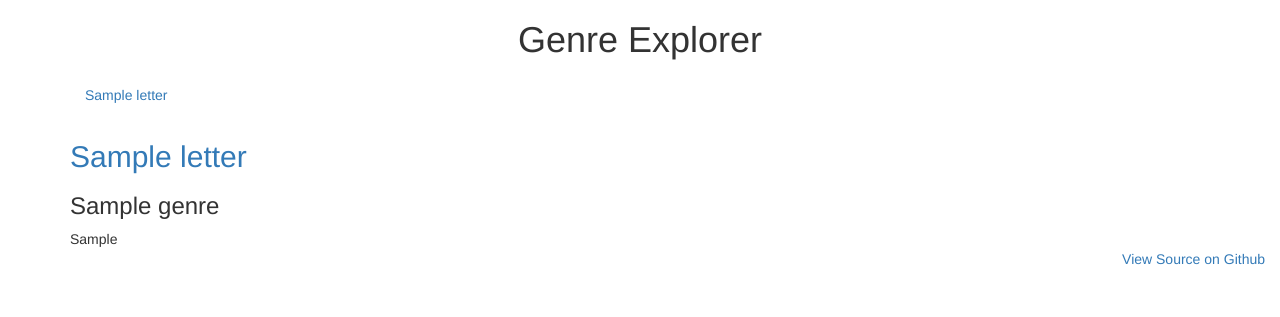
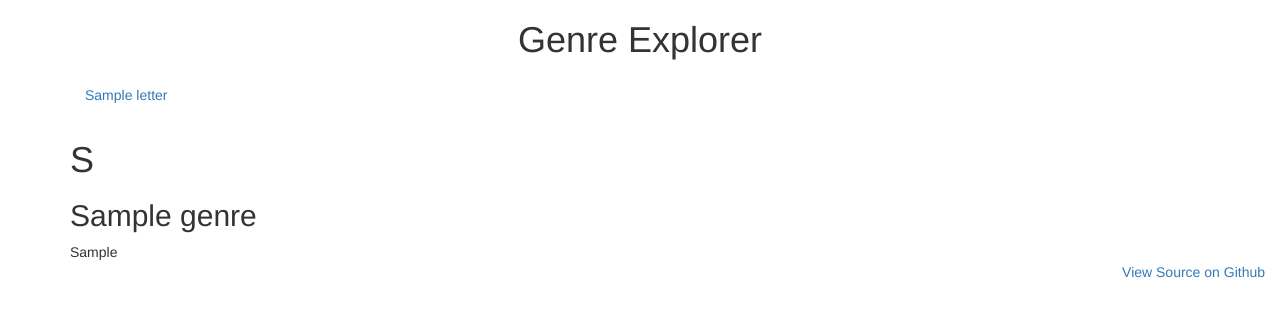
Before and after one commit to Mikerah/GenreExplorer, a Django app: template genre_explorer/genres/templates/genres/index.html in a window 1280 px wide. Shown: the top 317 px of the page. Run offline with Django 3.2, Linux system fonts and the light colour scheme; tables that the repository leaves empty hold one stand-in row (values such as "Sample post"); the template is opened without the code that fills it: values that come from a table or form of the project are taken from there, most other values are stand-ins (such as "Sample title", 1, 10 or a date in 2020); some libraries are stand-ins or nearby versions.

Commit message:
rewrote code in index.html, removed a line of code in views.py

```diff
--- a/genre_explorer/genres/templates/genres/index.html
+++ b/genre_explorer/genres/templates/genres/index.html
@@ -20,15 +20,13 @@
             </div>
         </nav>
         <div class="container">
-            {% for letter in letters %}
-                <a id="{{letter}}"><h2>{{letter}}</h2></a>
-
                 {% for genre in genres %}
-                    <h3>{{genre.name}}</h3>
+                    {% ifchanged genre.name.0 %}
+                        <h1 id="{{genre.name.0}}">{{genre.name.0}}</h1>
+                    {% endifchanged %}
+                    <h2>{{genre.name}}</h2>
                     {{genre.playlist_embed_tag}}
                 {% endfor %}
-
-            {% endfor %}
         </div>
 
 
--- a/genre_explorer/genres/views.py
+++ b/genre_explorer/genres/views.py
@@ -4,6 +4,4 @@ from .constants import LIST_OF_LETTERS
 
 def index(request):
     genres = create_genres_from_dictionary()
-
     return render(request, 'genres/index.html', {'genres': genres, 'letters': list_of_letters})
-    #return render(request, 'genres/index.html', {'letters': LIST_OF_LETTERS})
```
